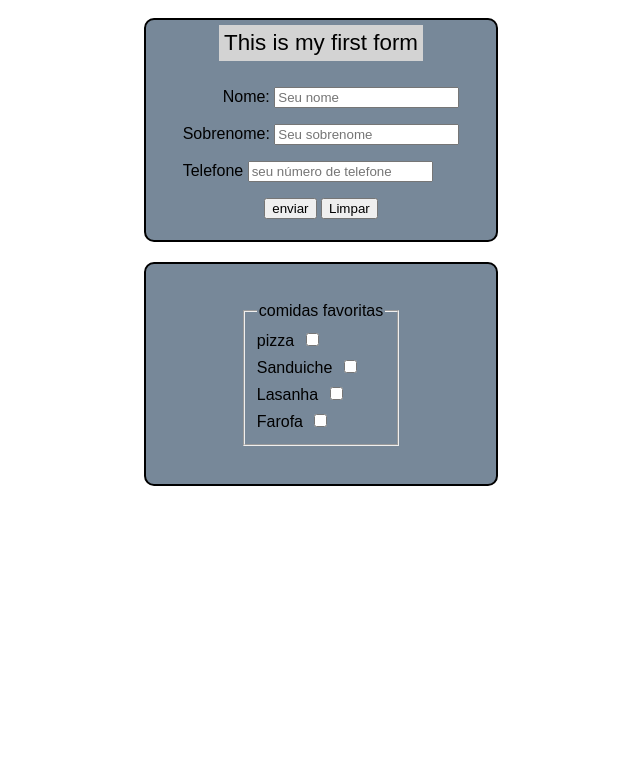
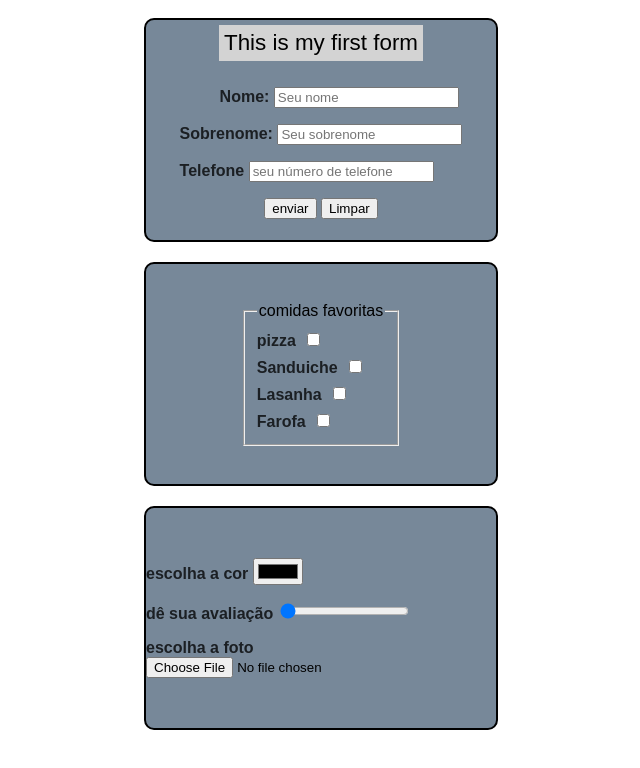
Before and after one commit to Marcos-Moreira5112/HTML-CSS, a plain HTML site: page exercicios/ex-024/index.html in a window 1280 px wide. Shown: the whole page, without its empty margins (319-959 px from the left). Drawn offline with Linux system fonts and the light colour scheme.

Commit message:
Novos tipos de input
Organizei o CSS
Criei o novo form com input de tipo color, range e file

```diff
--- a/exercicios/ex-024/estilo.css
+++ b/exercicios/ex-024/estilo.css
@@ -4,14 +4,12 @@
     font-family: Arial, Helvetica, sans-serif;
 }
 
-form > p{
-    text-align: left;
+label {
+    font-weight: bold;
+    color: rgba(0, 0, 0, 0.774);
 }
 
-div#container{
-    display: grid;
-    place-items: center;
-}
+/* Class */
 
 div.caixa {
     border-radius: 10px;
@@ -26,11 +24,15 @@ div.caixa {
 
 .checkfood {
     margin: 7px;
-
 }
 
+/* ID */
 
-/* IDs */
+div#container{
+    display: grid;
+    place-items: center;
+}
+
 #titulo {
     display: inline-block;
     background-color: lightgray;
--- a/exercicios/ex-024/index.html
+++ b/exercicios/ex-024/index.html
@@ -37,17 +37,37 @@
             <form action="">
                 <fieldset>
                     <legend>comidas favoritas</legend>
+
                     <label for="ipizza"> pizza </label>
                     <input type="checkbox" name="pizza" id="ipizza" class="checkfood"> <br>
+
                     <label for="isandw"> Sanduiche </label>
                     <input type="checkbox" name="sandw" id="isandw" class="checkfood"> <br>
+
                     <label for="ilasa"> Lasanha </label>
                     <input type="checkbox" name="lasa" id="ilasa" class="checkfood"> <br>
+
                     <label for="ifar"> Farofa </label>
                     <input type="checkbox" name="far" id="ifar" class="checkfood"> <br>
                 </fieldset>
             </form>
-        </form>
+        </div>
+        <div class="caixa">
+            <form>
+                <p>
+                    <label for="icolor"> escolha a cor</label>
+                    <input type="color" name="color" id="icolor">
+                </p>
+                <p>
+                    <label for="irange"> dê sua avaliação</label>
+                    <input type="range" name="range" id="irange" min="1" max="10" value="1">
+                </p>
+                <p>
+                    <label for="ifoto"> escolha a foto</label>
+                    <input type="file" name="foto" id="ifoto">
+                </p>
+            </form>
+        </div>
     </div>
 
 </body>
```
